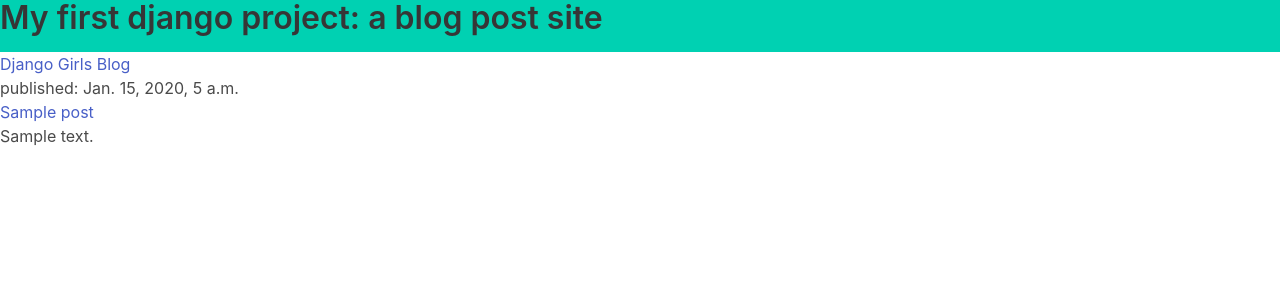
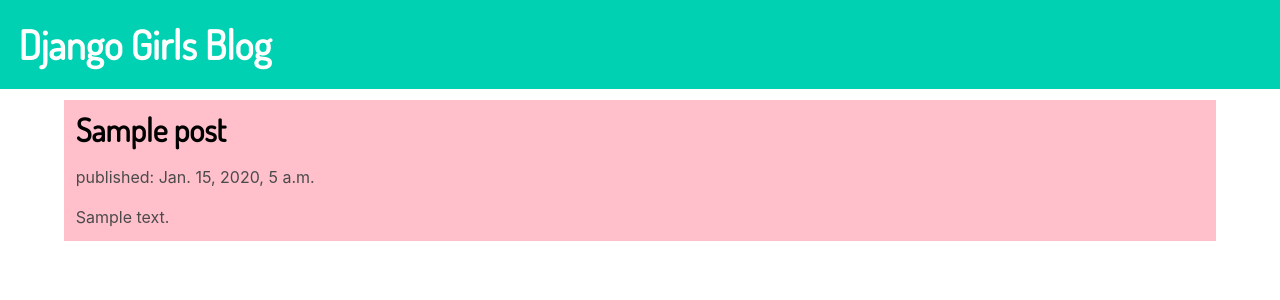
Before and after one commit to Aliciawyse/django_practice, a Django app: template blog/templates/blog/post_list.html in a window 1280 px wide. Shown: the top 300 px of the page. Run offline with Django 3.2, Linux system fonts and the light colour scheme; the template is opened without the code that fills it: values that come from a table or form of the project are taken from there, others are empty; tables that the repository leaves empty hold one stand-in row (values such as "Sample post"); some libraries are stand-ins or nearby versions.

Commit message:
Getting to know views and templates

```diff
--- /dev/null
+++ b/blog/static/css/blog.css
@@ -0,0 +1,52 @@
+h1 a {
+    color: #FCA205;
+    font-family: 'Dosis', sans-serif
+}
+
+nav {
+    padding: .5%;
+}
+
+.navbar-item {
+    color: white;
+    font-family: 'Dosis', sans-serif;
+}
+
+.navbar-item a:visited, .navbar-item a:link  {
+    color: white;
+}
+
+.navbar-item a:hover {
+    color: yellow;
+}
+
+
+
+.date {
+    color: #828282;
+}
+
+.save {
+    float: right;
+}
+
+.post-form textarea, .post-form input {
+    width: 100%;
+}
+
+.top-menu, .top-menu:hover, .top-menu:visited {
+    color: #ffffff;
+    float: right;
+    font-size: 26pt;
+    margin-right: 20px;
+}
+
+.post {
+    background: pink;
+    margin: 1%;
+    margin-top: 2%;
+}
+
+.post h1 a, .post h1 a:visited {
+    color: #000000;
+}
--- /dev/null
+++ b/blog/templates/blog/base.html
@@ -0,0 +1,35 @@
+{% load staticfiles %}
+
+<!DOCTYPE html>
+<html>
+
+<head>
+    <meta charset="utf-8">
+    <meta name="viewport" content="width=device-width, initial-scale=1">
+    {#google fonts#}
+    <link href="https://fonts.googleapis.com/css?family=Abril+Fatface|Dosis" rel="stylesheet">
+    {#bulma css framework#}
+    <link rel="stylesheet" href="https://cdnjs.cloudflare.com/ajax/libs/bulma/0.6.1/css/bulma.min.css">
+    {#my css#}
+    <link rel="stylesheet" href="{% static 'css/blog.css' %}">
+</head>
+
+<body>
+
+    <nav class="navbar is-primary" role="navigation" aria-label="main navigation">
+        <div class="navbar-brand">
+            <p class="navbar-item title is-2 page-header"><a href="/">Django Girls Blog</a></p>
+        </div>
+    </nav>
+
+    <div class=" content container">
+        <div class="columns">
+            {% block content %}
+            {% endblock %}
+        </div>
+    </div>
+
+
+</body>
+
+</html>
--- a/blog/templates/blog/post_list.html
+++ b/blog/templates/blog/post_list.html
@@ -1,34 +1,43 @@
-<!DOCTYPE html>
-<html>
+{% extends 'blog/base.html' %}
 
-<head>
-    <meta charset="utf-8">
-    <meta name="viewport" content="width=device-width, initial-scale=1">
-    <link rel="stylesheet" href="https://maxcdn.bootstrapcdn.com/font-awesome/4.7.0/css/font-awesome.min.css">
-    <link rel="stylesheet" href="https://cdnjs.cloudflare.com/ajax/libs/bulma/0.6.1/css/bulma.min.css">
-    <script src="https://ajax.googleapis.com/ajax/libs/jquery/3.2.1/jquery.min.js"></script>
-</head>
 
-<body>
+{#{% load staticfiles %}#}
+{##}
+{#<!DOCTYPE html>#}
+{#<html>#}
+{##}
+{#<head>#}
+{#    <meta charset="utf-8">#}
+{#    <meta name="viewport" content="width=device-width, initial-scale=1">#}
+    {#google fonts#}
+{#    <link href="https://fonts.googleapis.com/css?family=Abril+Fatface|Dosis" rel="stylesheet">#}
+    {#bulma css framework#}
+{#    <link rel="stylesheet" href="https://cdnjs.cloudflare.com/ajax/libs/bulma/0.6.1/css/bulma.min.css">#}
+    {#my css#}
+{#    <link rel="stylesheet" href="{% static 'css/blog.css' %}">#}
+{#</head>#}
+{##}
+{#<body>#}
 
-    <nav class="navbar is-primary" role="navigation" aria-label="main navigation">
-        <div class="navbar-brand">
-            <p class="navbar-intem title">My first django project: a blog post site</p>
-        </div>
-    </nav>
-
-    <div>
-        <h1><a href="/">Django Girls Blog</a></h1>
-    </div>
-
-    {% for post in posts %}
-        <div>
-            <p>published: {{ post.published_date }}</p>
-            <h1><a href="">{{ post.title }}</a></h1>
-            <p>{{ post.text | linebreaksbr }}</p>
-        </div>
-    {% endfor %}
-
+{#    <nav class="navbar is-primary" role="navigation" aria-label="main navigation">#}
+{#        <div class="navbar-brand">#}
+{#            <p class="navbar-item title is-2 page-header"><a href="/">Django Girls Blog</a></p>#}
+{#        </div>#}
+{#    </nav>#}
+{##}
+{#    <div class="container">#}
+{#        <div class=" columns">#}
+{% block content %}
+            {% for post in posts %}
+                <div class="post column">
+                    <h1><a href="{% url 'post_detail' pk=post.pk %}">{{ post.title }}</a></h1>
+                    <p>published: {{ post.published_date }}</p>
+                    <p>{{ post.text | linebreaksbr }}</p>
+                </div>
+            {% endfor %}
+{#        </div>#}
+{#    </div>#}
+{% endblock %}
 
 </body>
 
--- a/blog/urls.py
+++ b/blog/urls.py
@@ -3,4 +3,5 @@
 
 urlpatterns = [
     url(r'^$', views.post_list, name='post_list'),
+    url(r'^post/(?P<pk>\d+)/$', views.post_detail, name='post_detail'),
 ]
```
Also changed, not shown: blog/templates/blog/post_detail.html (added, +13 -0 lines), blog/views.py (+7 -0 lines).
